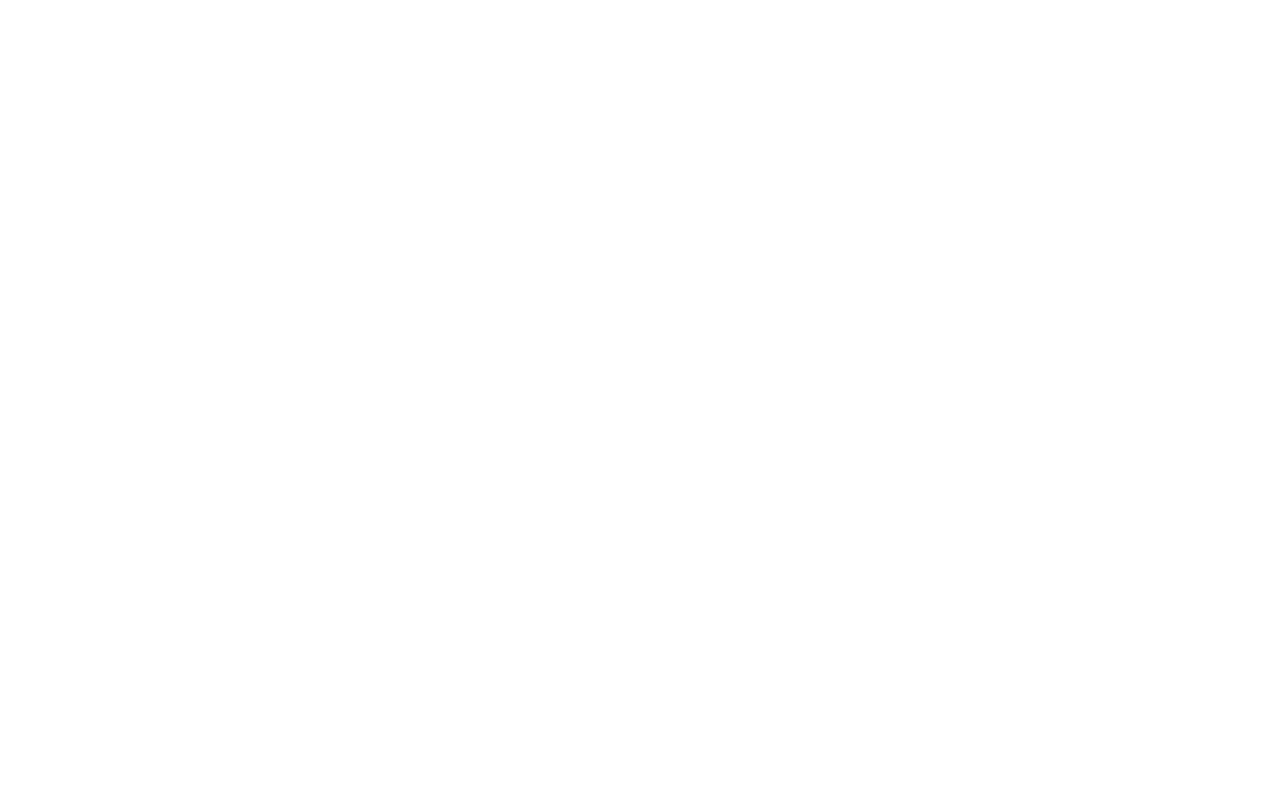
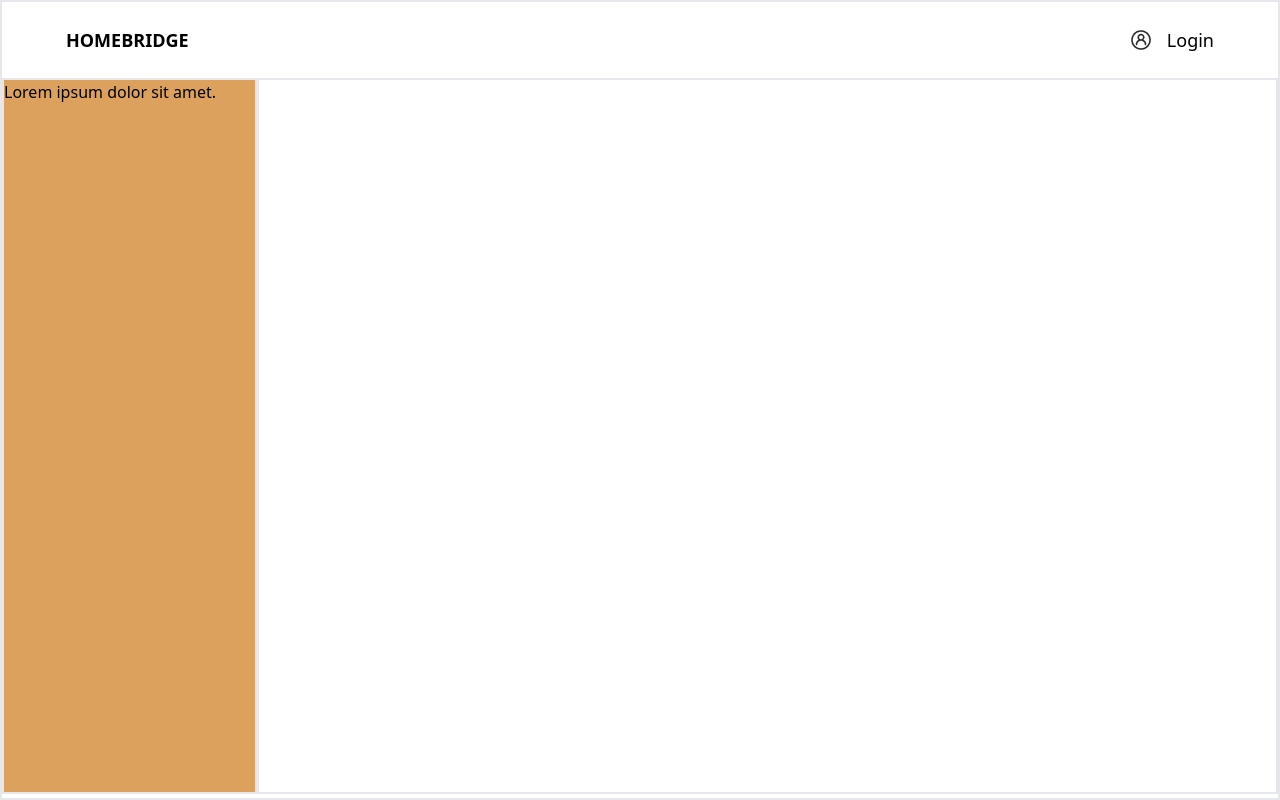
Before and after one commit to arshan-alee/HomeBridge-AdminPanel, a React (Create React App) app: page /dashboard in a window 1280 px wide. Before the commit this address had no page. Built offline with nearby package versions, Linux system fonts and the light colour scheme.

Commit message:
Dashboard Layout

```diff
--- a/src/App.js
+++ b/src/App.js
@@ -1,11 +1,23 @@
 import { Route, Routes } from "react-router-dom";
 import Login from "./pages/Login";
+import Header from "./components/Shared/Header";
+import { routes } from "./utils/Routes";
+import ProtectedRoute from "./utils/ProtectedRoute";
 
 function App() {
   return (
-    <Routes>
+
+    <div>
+      {/* <Header/>  */}
+      <Routes>
       <Route path="/" element={<Login />} />
+      {
+        routes.map((item, i)=>(
+          <Route path={"/dashboard/" + item.name.toLowerCase()} element={<ProtectedRoute>{item.component}</ProtectedRoute>} / >
+        ))
+      }
     </Routes>
+    </div>
   );
 }
 
--- /dev/null
+++ b/src/components/Shared/Header.jsx
@@ -0,0 +1,17 @@
+import React from 'react'
+
+const Header = () => {
+  return (
+    <div className='flex justify-between items-center px-16 py-6    '>
+
+        <h1 className='text-lg font-semibold'>HOMEBRIDGE</h1>
+        <div className='flex justify-start items-center gap-4'>
+            <img src="/images/user circle.png" alt="logo" />
+            <p className='text-lg'>Login</p>
+        </div>
+
+    </div>
+  )
+}
+
+export default Header
--- /dev/null
+++ b/src/components/Shared/Sidebar.jsx
@@ -0,0 +1,22 @@
+import React from 'react'
+
+const Sidebar = () => {
+  return (
+    <div className='w-[20%] bg-[#dda15e] flex items-stretch justify-start flex-col overflow-y-auto border-2'>
+
+
+
+
+
+
+
+        <div>Lorem ipsum dolor sit amet.</div>
+
+
+
+
+    </div>
+  )
+}
+
+export default Sidebar
--- /dev/null
+++ b/src/pages/Dashboard.jsx
@@ -0,0 +1,9 @@
+import React from 'react'
+
+const Dashboard = () => {
+  return (
+  <div className='w-full'></div>
+  )
+}
+
+export default Dashboard
--- /dev/null
+++ b/src/utils/ProtectedRoute.jsx
@@ -0,0 +1,23 @@
+import React, { useState } from "react";
+import Sidebar from "../components/Shared/Sidebar";
+import Header from "../components/Shared/Header";
+
+const ProtectedRoute = (props) => {
+  const [isLoggedIn, setIsLoggedIn] = useState(true);
+
+  return (
+    <>
+      {isLoggedIn ? (
+        <div className=" h-screen  w-full border-2  ">
+          <Header/>
+          <div className="flex h-[90%]">
+          <Sidebar />
+          <div className="w-[80%] border-2 overflow-y-auto">{props.children}</div>
+        </div>
+          </div>
+      ) : null}
+    </>
+  );
+};
+
+export default ProtectedRoute;
--- /dev/null
+++ b/src/utils/Routes.js
@@ -0,0 +1,12 @@
+import Dashboard from "../pages/Dashboard";
+
+
+
+export const  routes = [
+    {
+        title:"Dashboards",
+        name:"",
+        icon:"/images/home.png",
+        component: <Dashboard/>
+    }
+]
```
Also changed, not shown: public/images/add_icon.png (added), public/images/home_image.png (added).
